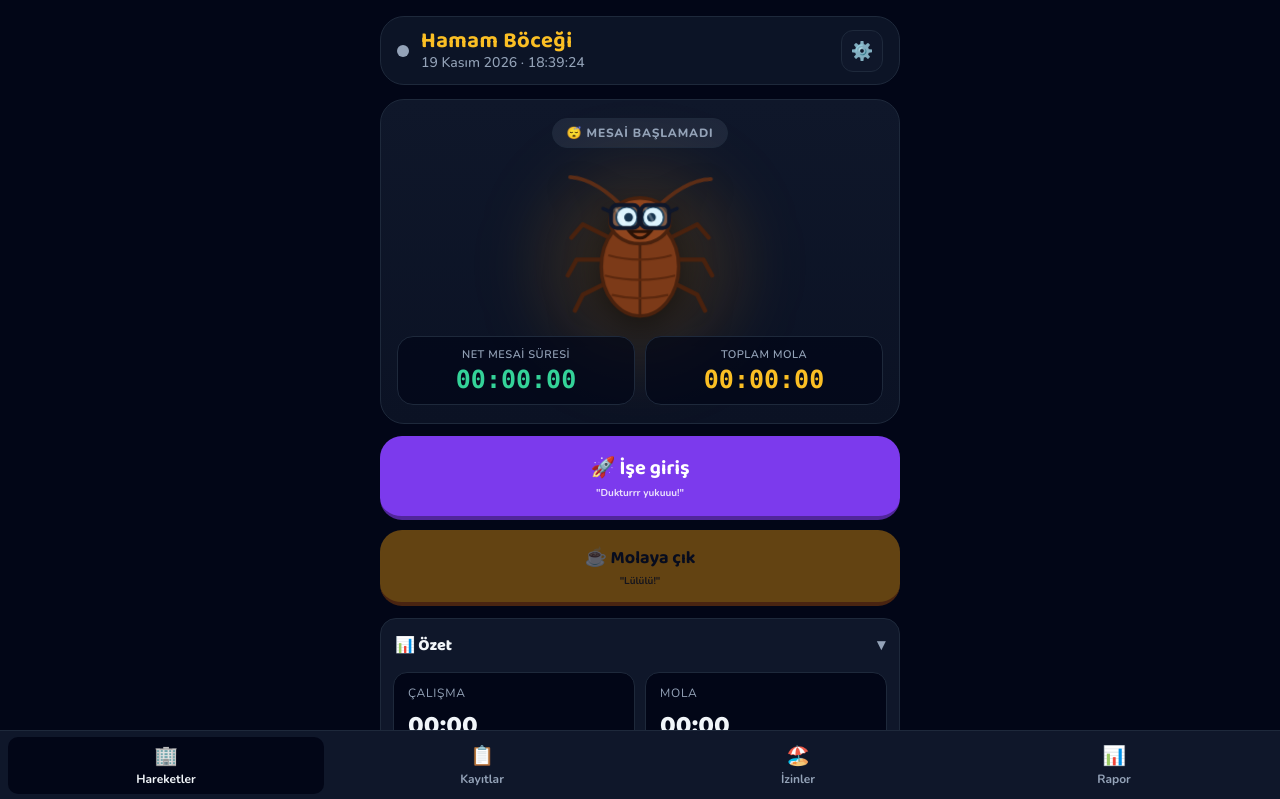
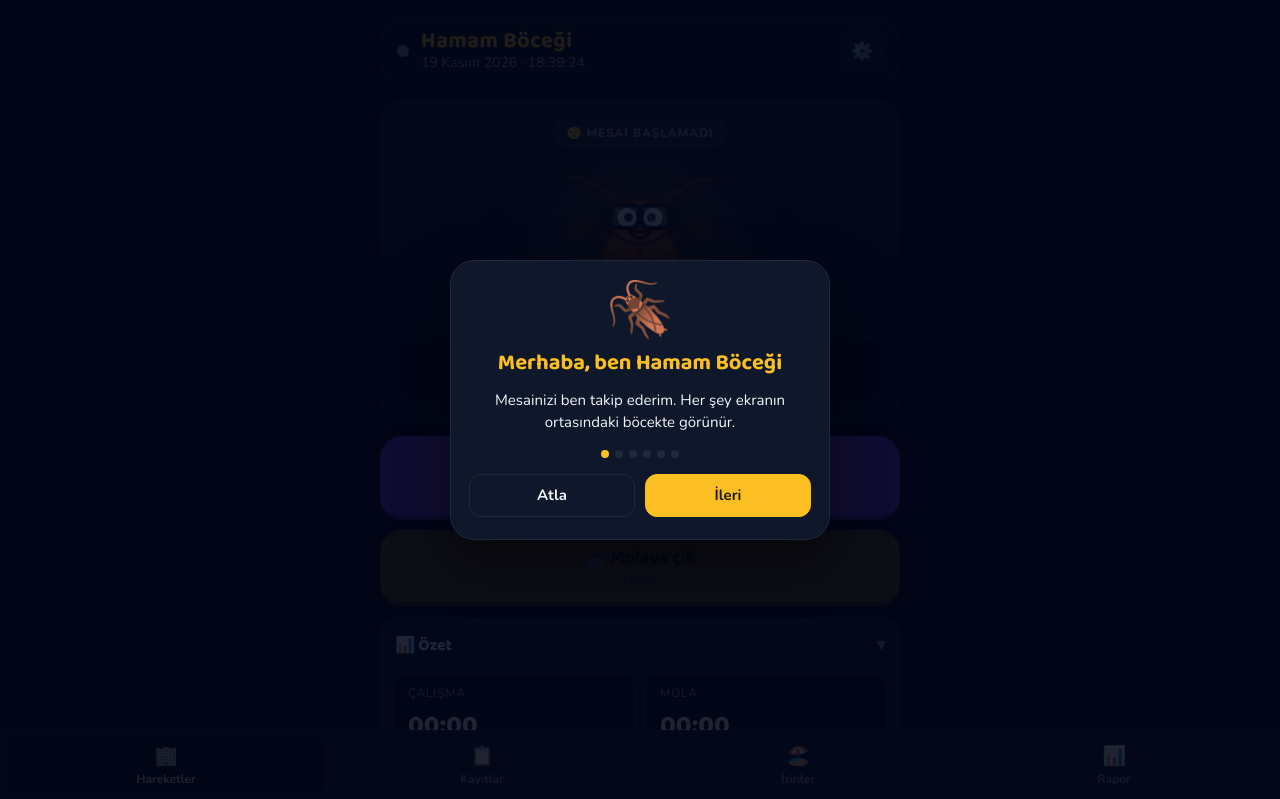
Before and after one commit to ferdiybnss/hamam-bocegi, a plain HTML site: page index.html in a window 1280 px wide. Shown: the top 799 px of the page. Drawn offline with nearby package versions, Linux system fonts and the light colour scheme.

Commit message:
Add files via upload

```diff
--- a/index.html
+++ b/index.html
@@ -209,6 +209,17 @@ header{background:rgba(15,23,42,.85);border:1px solid var(--line);border-radius:
 .slot b{display:block;margin-bottom:6px;font-family:var(--f-display)}
 .ck{display:flex;align-items:center;gap:8px;margin-bottom:8px;color:var(--fg)}
 .ck input{width:auto}
+.tour{position:fixed;inset:0;z-index:50;background:rgba(2,6,23,.88);display:flex;align-items:center;justify-content:center;padding:20px}
+.tour[hidden]{display:none}
+.tcard{background:var(--surface);border:1px solid var(--line);border-radius:24px;padding:22px 18px;max-width:380px;width:100%;text-align:center;box-shadow:0 20px 50px rgba(0,0,0,.5)}
+.tic{font-size:54px;line-height:1;margin-bottom:8px}
+.tcard h3{font:700 22px var(--f-display);margin:0 0 8px;color:var(--accent)}
+.tcard p{margin:0 0 16px;color:var(--fg);font-size:15px;line-height:1.5}
+.tdots{display:flex;justify-content:center;gap:6px;margin-bottom:16px}
+.tdots i{width:8px;height:8px;border-radius:50%;background:var(--line)}
+.tdots i.on{background:var(--accent)}
+.trow{display:flex;gap:10px;justify-content:space-between}
+.trow .btn{flex:1}
 </style>
 
 <div class="wrap">
@@ -316,6 +327,16 @@ header{background:rgba(15,23,42,.85);border:1px solid var(--line);border-radius:
   <button role="tab" data-tab="report" aria-selected="false"><i>📊</i>Rapor</button>
 </nav>
 
+<div class="tour" id="tour" hidden role="dialog" aria-modal="true" aria-labelledby="tourT">
+  <div class="tcard">
+    <div class="tic" id="tourIc">🪳</div>
+    <h3 id="tourT"></h3>
+    <p id="tourP"></p>
+    <div class="tdots" id="tourDots"></div>
+    <div class="trow"><button class="btn" id="tourSkip">Atla</button><button class="btn pri" id="tourNext">İleri</button></div>
+  </div>
+</div>
+
 <div class="toast" id="toast" hidden></div>
 
 <!-- Kayıt ekle / düzenle -->
@@ -366,6 +387,7 @@ header{background:rgba(15,23,42,.85);border:1px solid var(--line);border-radius:
       <div class="form" id="slots" style="margin-top:12px"></div><input type="file" id="upFile" accept="audio/*,video/*" hidden></div>
     <div class="card" style="margin:0"><h2>Görünüm</h2>
       <div class="row"><button class="btn" data-theme-set="light">☀️ Aydınlık mod</button><button class="btn" data-theme-set="dark">🌙 Karanlık mod</button></div></div>
+    <div class="card" style="margin:0"><h2>Tanıtım</h2><button class="btn" id="btnTourAgain">Tanıtımı tekrar göster</button></div>
     <div class="card" style="margin:0"><h2>Yedek</h2>
       <p>Verileriniz bu tarayıcıda saklanır. Başka cihaza taşımak için yedeği kopyalayıp orada yapıştırın.</p>
       <textarea id="bkText" aria-label="Yedek verisi" placeholder="Yedeği buraya yapıştırın"></textarea>
@@ -767,6 +789,29 @@ function tick(){setTxt($('#clock'),longDate(dk(new Date())).replace(/,.*/,'')+'
 try{speechSynthesis.getVoices();speechSynthesis.onvoiceschanged=function(){}}catch(e){}
 ['pointerdown','touchstart','click'].forEach(function(ev){document.addEventListener(ev,function(){unlockAudio();try{if(!window.__sp){window.__sp=1;var u=new SpeechSynthesisUtterance(' ');u.volume=0;speechSynthesis.speak(u)}}catch(e){}},{capture:true,passive:true})});
 loadFull();idbLoad();slotsBind();
+/* ---------- Tanıtım ---------- */
+var TOUR=[
+ ['🪳','Merhaba, ben Hamam Böceği','Mesainizi ben takip ederim. Her şey ekranın ortasındaki böcekte görünür.'],
+ ['✅','Mesaiye giriş','Sabah gelince "İşe giriş"e basın, ben "Dukturrr yukuuu!" diye bağırırım. Çıkarken "İşten çıkış"a basın.'],
+ ['☕','Molaya çıkın','"Molaya çık"a basınca "lülülü" diye öterim. Dönünce "İçeri gir"e basın.'],
+ ['🆘','15 dakika kuralı','Mola 15 dakikayı geçerse ben ölürüm! Moladan dönünce dirilirim. Bu süreyi Ayarlar\'dan değiştirebilirsiniz.'],
+ ['🗓️','Saatlerinizi girin','Ayarlar\'da hafta içi, cumartesi ve pazar için ayrı saat girin. Kayıtlar, izinler ve rapor sekmelerinden geçmişe bakabilirsiniz.'],
+ ['🎉','Hazırsınız!','Kayıtlar bu telefonda saklanır. Yedeği Ayarlar\'daki Yedek bölümünden alabilirsiniz.']
+];
+var tStep=0;
+function tourSeen(){try{return localStorage.getItem('hb-tour-done')==='1'}catch(e){return true}}
+function tourMark(){try{localStorage.setItem('hb-tour-done','1')}catch(e){}}
+function tourRender(){var t=TOUR[tStep];
+  setTxt($('#tourIc'),t[0]);setTxt($('#tourT'),t[1]);setTxt($('#tourP'),t[2]);
+  setHtml($('#tourDots'),TOUR.map(function(_,i){return '<i class="'+(i===tStep?'on':'')+'"></i>'}).join(''));
+  setTxt($('#tourNext'),tStep===TOUR.length-1?'Başla':'İleri');
+  $('#tourSkip').hidden=tStep===TOUR.length-1}
+function tourOpen(){tStep=0;tourRender();open('#tour')}
+function tourClose(){tourMark();close('#tour')}
+$('#tourNext').onclick=function(){unlockAudio();if(tStep<TOUR.length-1){tStep++;tourRender()}else tourClose()};
+$('#tourSkip').onclick=tourClose;
+$('#btnTourAgain').onclick=function(){close('#shSettings');tourOpen()};
+if(!tourSeen())tourOpen();
 applyTheme();renderAll();tick();setInterval(tick,1000);
 })();
 </script>
```
